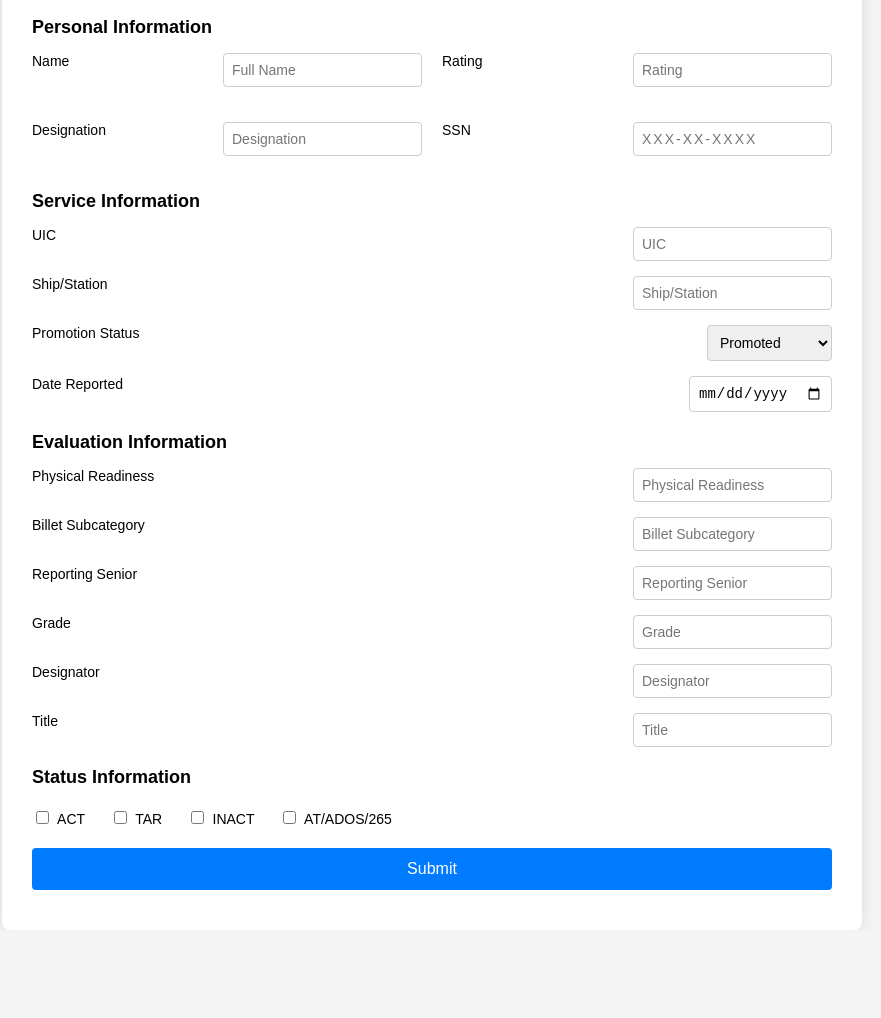
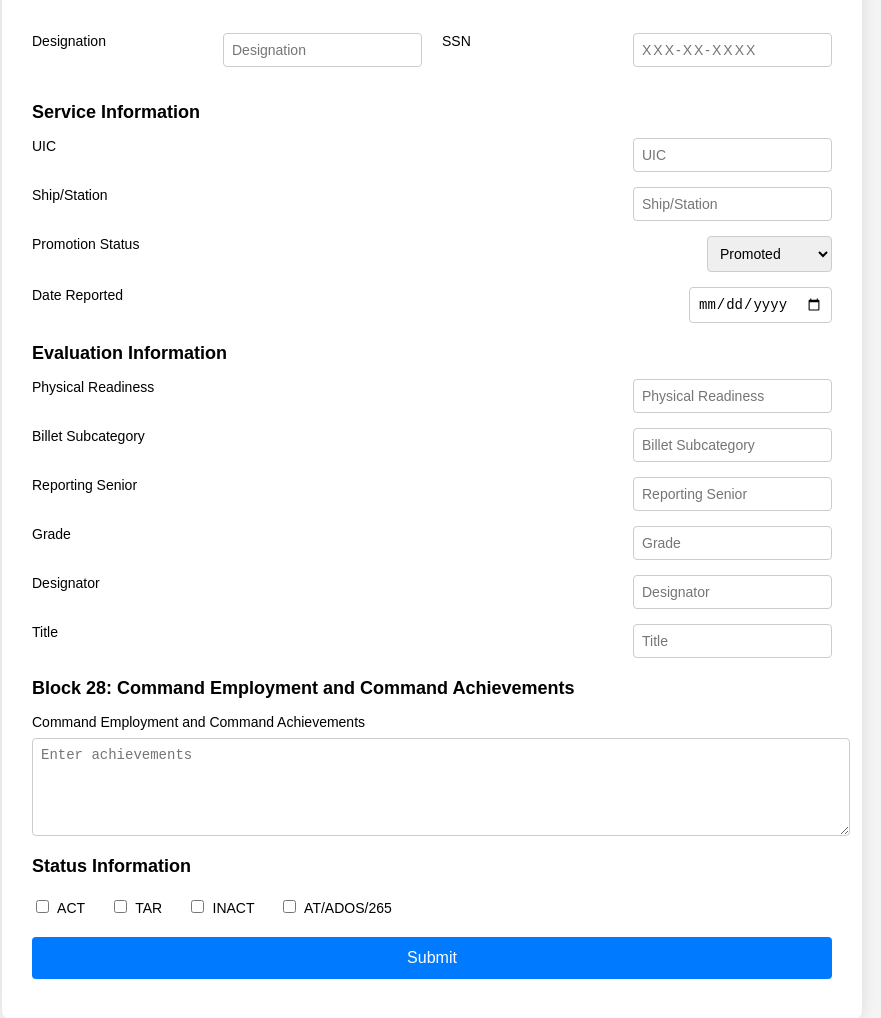
Before and after one commit to paras1tic/NewNavfit, a plain HTML site: page chief-eval-form.html in a window 1280 px wide. Shown: the whole page, without its empty margins (208-1089 px from the left). Before the commit the page ends 930 px from the top, so only its background shows below. Drawn offline with Linux system fonts and the light colour scheme.

Commit message:
Add block 28 text area to chief eval form

```diff
--- a/chief-eval-form.html
+++ b/chief-eval-form.html
@@ -64,6 +64,24 @@
             font-size: 14px;
             border: 1px solid #ccc;
             border-radius: 4px;
+        }
+
+        .form-group textarea {
+            padding: 8px;
+            font-size: 14px;
+            border: 1px solid #ccc;
+            border-radius: 4px;
+            resize: vertical;
+            width: 100%;
+        }
+
+        .form-group.textarea-group {
+            flex-direction: column;
+            align-items: flex-start;
+        }
+
+        .form-group.textarea-group label {
+            margin-bottom: 8px;
         }
 
         .form-group input[type="text"].ssn-mask {
@@ -225,6 +243,12 @@
             <input type="text" id="title" placeholder="Title" required>
         </div>
 
+        <div class="section-title">Block 28: Command Employment and Command Achievements</div>
+        <div class="form-group textarea-group">
+            <label for="block28">Command Employment and Command Achievements</label>
+            <textarea id="block28" placeholder="Enter achievements" maxlength="500" rows="5" required></textarea>
+        </div>
+
         <!-- Checkbox Block for ACT, TAR, INACT, AT/ADOS/265 -->
         <div class="section-title">Status Information</div>
         <div class="checkbox-group">
--- a/chief-eval-form.js
+++ b/chief-eval-form.js
@@ -37,7 +37,8 @@ document.getElementById('chiefEvalForm').addEventListener('submit', function (ev
         reportingSenior: document.getElementById('reportingSenior').value,
         grade: document.getElementById('grade').value,
         desig: document.getElementById('desig').value,
-        title: document.getElementById('title').value
+        title: document.getElementById('title').value,
+        block28: document.getElementById('block28').value
     };
 
     // Handle form data (you can send it to a server or save locally)
```
